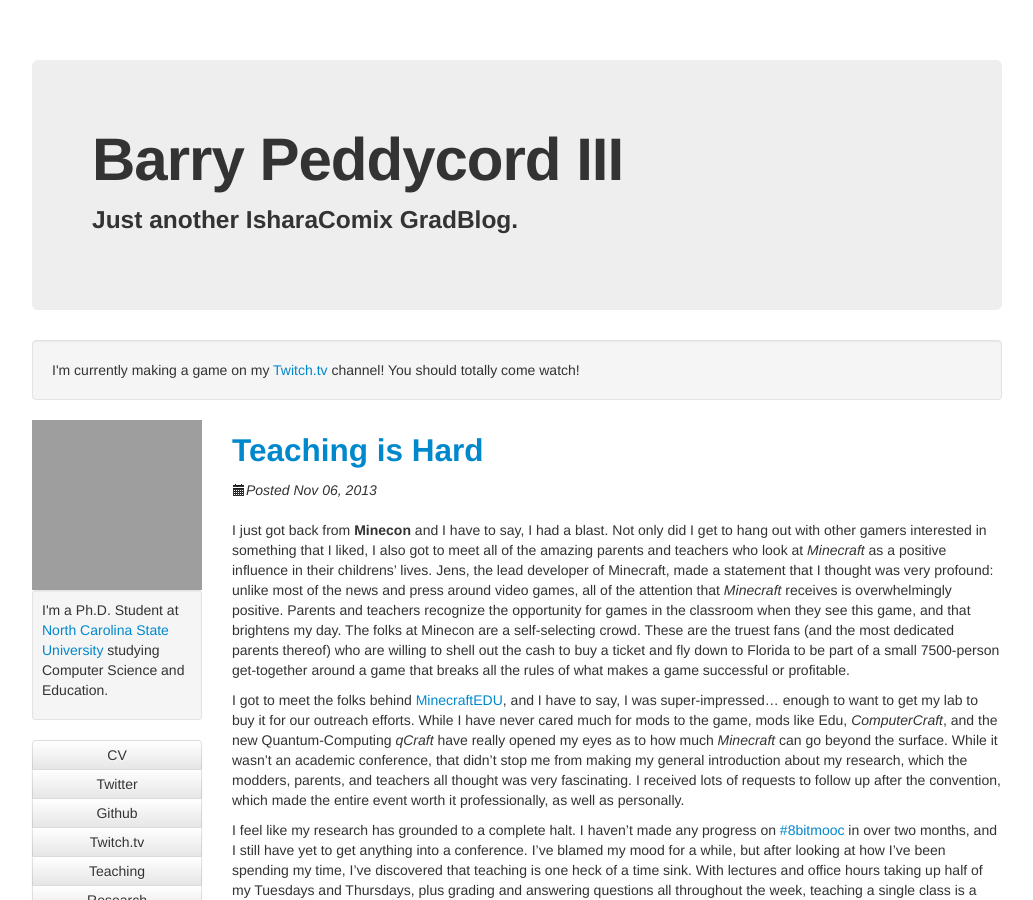
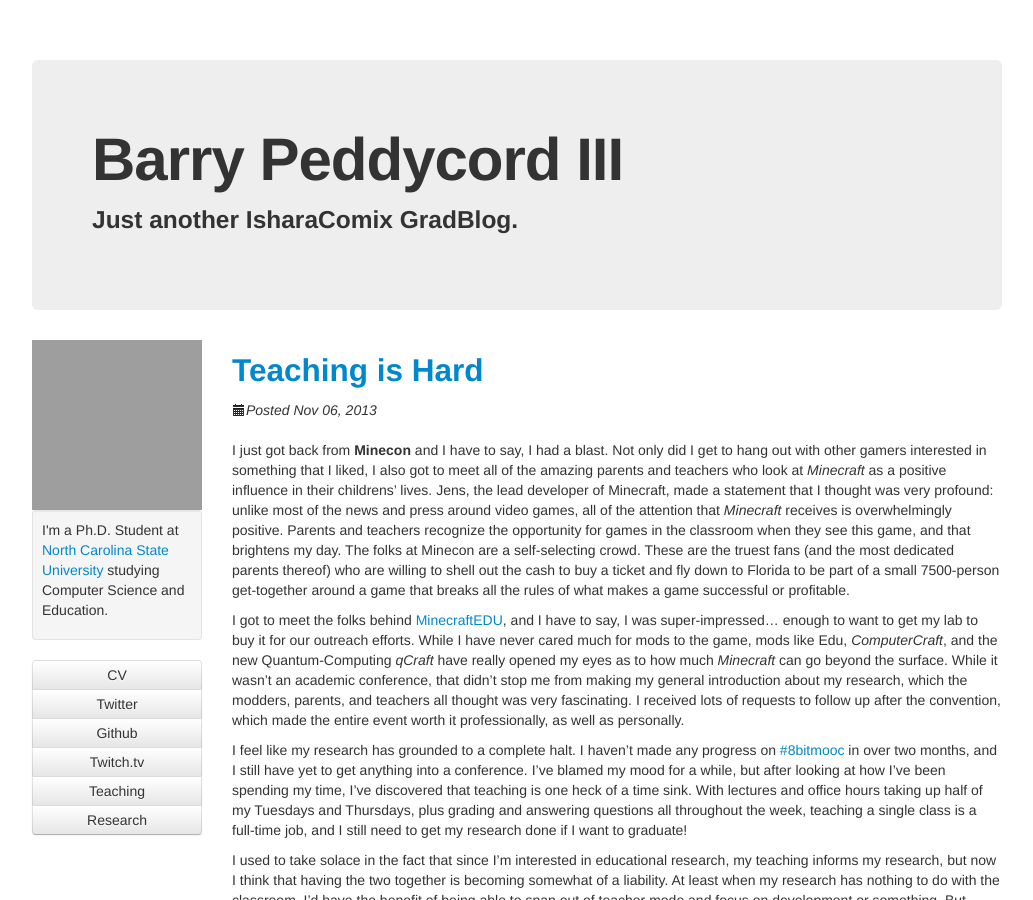
Before and after one commit to isharacomix/oldsite, a Jekyll site: the page built from index.html, in a window 1280 px wide and 900 px high. Shown: the whole window, without its empty margins (123-1156 px from the left). Built offline with Jekyll 4.4.1, drawn with Linux system fonts in a browser that asks for light colours; comment, search, counter and statistics services are not loaded; grey boxes are pictures that could not be loaded.

Commit message:
Commenting out my anno banner.

```diff
--- a/_includes/header.html
+++ b/_includes/header.html
@@ -5,9 +5,9 @@
         <h3>Just another IsharaComix GradBlog.</h3>
     </div>
 
-    <div class="well">
-    I'm currently making a game on my
+    <!--<div class="well">
+    This week, I'm making a game on my new
     <a href="http://twitch.tv/isharacomix">Twitch.tv</a> channel!
     You should totally come watch!
-    </div>
+    </div>-->
 </div>
```
